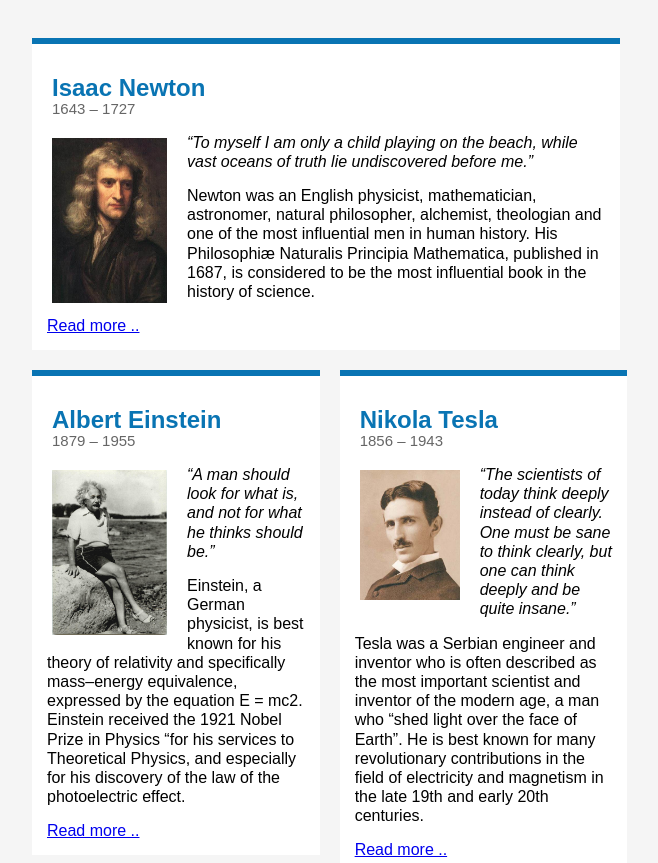
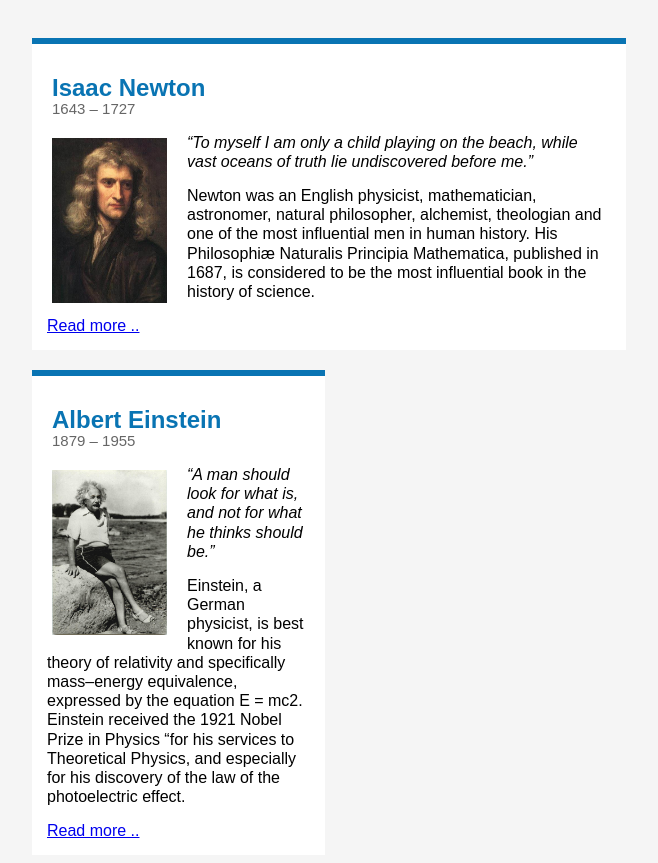
Before and after one commit to dovilelip/ca-frontend-nd, a plain HTML site: page 7 paskaita/Float task1/index.html in a window 1280 px wide. Shown: the top 863 px of the page, without its empty margins (6-664 px from the left). Drawn offline with Linux system fonts and the light colour scheme; files that its build step writes are made by us from their sources; a web font is replaced by a local one.

Commit message:
7 paskaita ND korekcijos

```diff
--- a/7 paskaita/Float task1/index.html
+++ b/7 paskaita/Float task1/index.html
@@ -8,7 +8,8 @@
         <link rel="stylesheet" href="style.css">
     </head>
     <body>
-      <article class= "container1">
+      <main>
+        <article class= "container">
           <h1>Isaac Newton</h1>
           <div class="laikotarpis">1643 – 1727</div>
           <div>
@@ -18,7 +19,7 @@
               <p><a href="https://en.wikipedia.org/wiki/Isaac_Newton">Read more ..</a></p>
           </div>
         </article>
-      <article class= "container2">
+        <article class= "container small">
           <h1>Albert Einstein</h1>
            <div class="laikotarpis">1879 – 1955</div>
             <div>
@@ -28,7 +29,7 @@
                 <p><a href="https://en.wikipedia.org/wiki/Albert_Einstein">Read more ..</a></p>
           </div>
         </article>
-      <article class= "container3">
+        <article class= "container small">
           <h1>Nikola Tesla</h1>
            <div class="laikotarpis">1856 – 1943</div>
             <div>
@@ -38,5 +39,6 @@
                 <p><a href="https://en.wikipedia.org/wiki/Nikola_Tesla">Read more ..</a></p>
             </div>
         </article>
+      </main>
     </body>
 </html>
--- a/7 paskaita/Float task1/style.css
+++ b/7 paskaita/Float task1/style.css
@@ -2,6 +2,10 @@ body {
     font-family: 'News Cycle', sans-serif;
     padding: 20px;
     background-color: #f5f5f5;
+}
+
+main {
+  width: 48vw;
 }
 
 h1 {
@@ -37,29 +41,15 @@ p.citata {
   font-style: italic;
 }
 
-article.container1 {
+article.container {
     border-top: 6px solid #0974b3;
     float: left;
-    width: 48%;
     margin: 10px;
     line-height: 1.2;
 }
 
-article.container2 {
-    border-top: 6px solid #0974b3;
-    float: left;
-    width: 23.5%;
-    margin: 10px;
-    clear: both;
-    line-height: 1.2;
-}
-
-article.container3 {
-    border-top: 6px solid #0974b3;
-    float: left;
-    width: 23.5%;
-    margin: 10px;
-  line-height: 1.2;
+article.container.small {
+    width: 47.75%;
 }
 
 img.Newton {
```
Also changed, not shown: 7 paskaita/Vertikalus_meniu.css (+7 -11 lines), 7 paskaita/Vertikalus_meniu.html (+1 -0 lines). Lines whose indentation alone changed are shown as unchanged.
